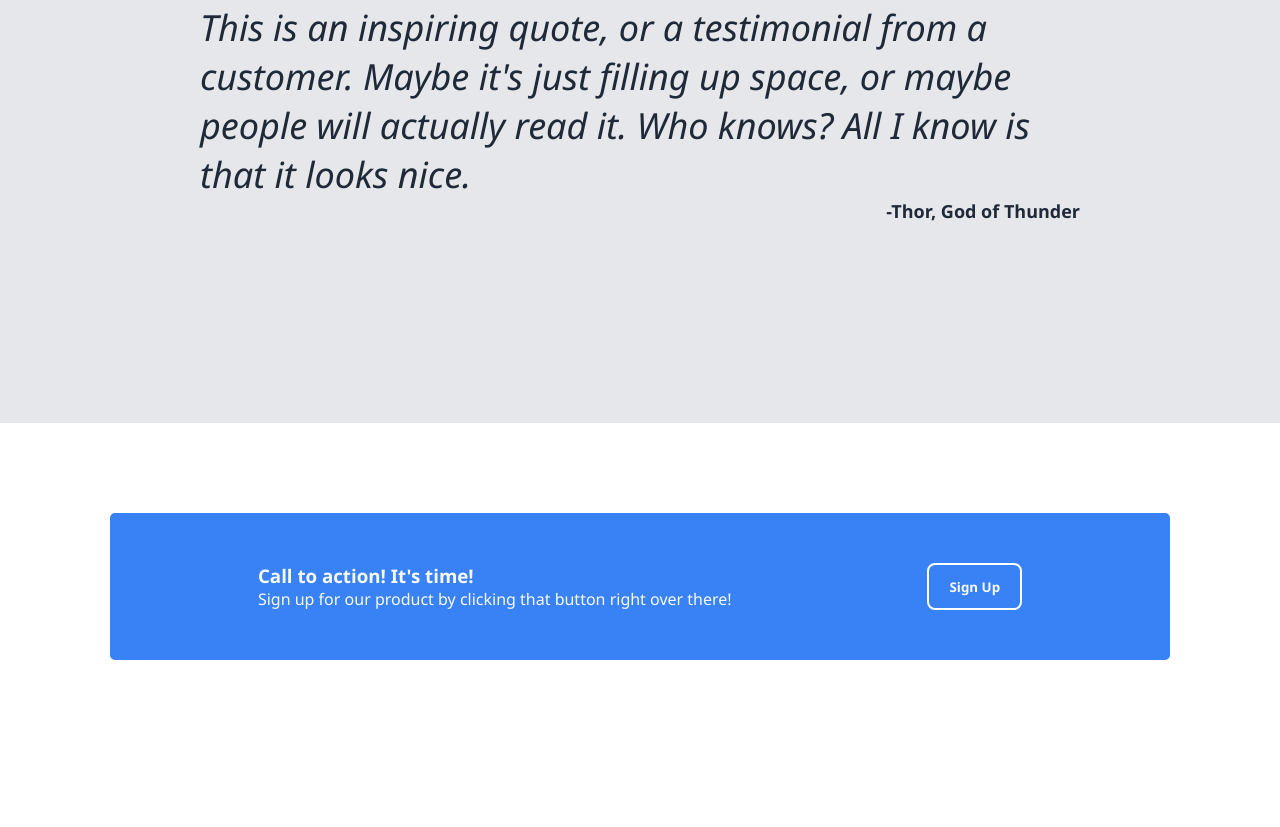
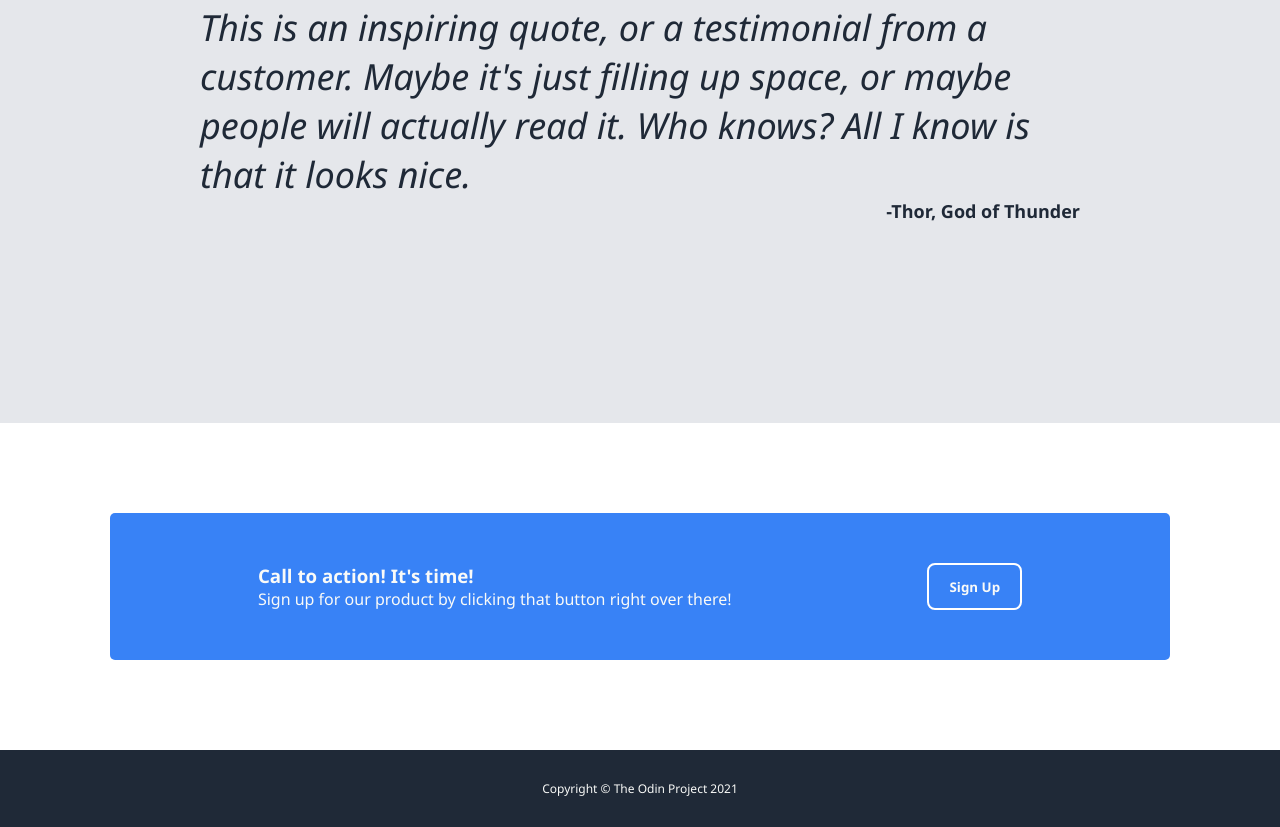
Before and after one commit to tblanez/landing-page-project, a plain HTML site: page index.html in a window 1280 px wide. Shown: the part 1158-1985 px from the top of the page. Before the commit the page ends 1908 px from the top, so only its background shows below. Drawn offline with Linux system fonts and the light colour scheme.

Commit message:
Added HTML and CSS for the footer section of the landing page, using span, padding, text align, and align items

```diff
--- a/index.html
+++ b/index.html
@@ -61,5 +61,8 @@
             <button class="call-button">Sign Up</button>
         </div>
     </div>
+    <div class="footer">
+        <span>Copyright &copy; The Odin Project 2021</span>
+    </div>
 </body>
 </html>
--- a/styles.css
+++ b/styles.css
@@ -143,3 +143,12 @@ img {
     border: 2px solid white;
     font-weight: bolder;
 }
+
+.footer {
+    background-color: #1f2937;
+    color: #f9faf8;
+    padding: 30px;
+    text-align: center;
+    align-items: flex-end;
+    font-size: 12px;
+}
```
